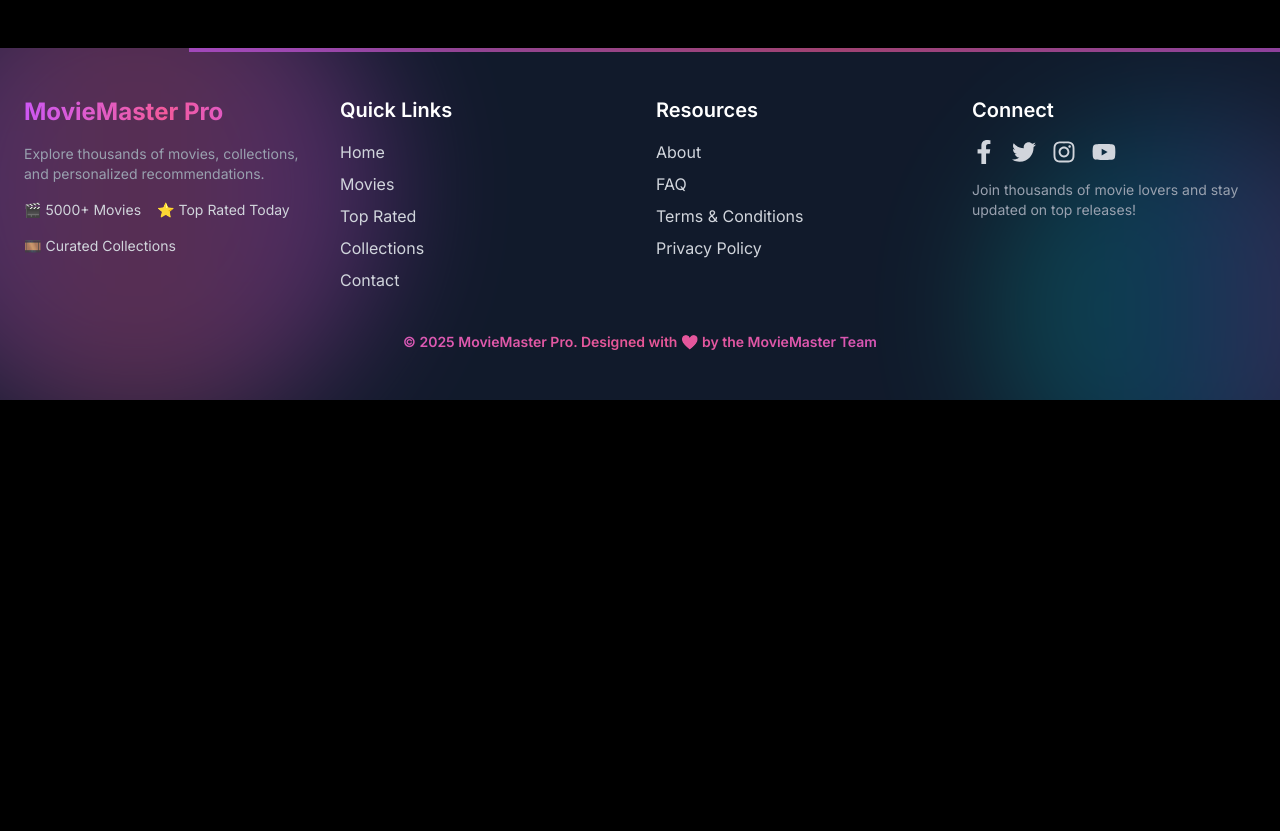
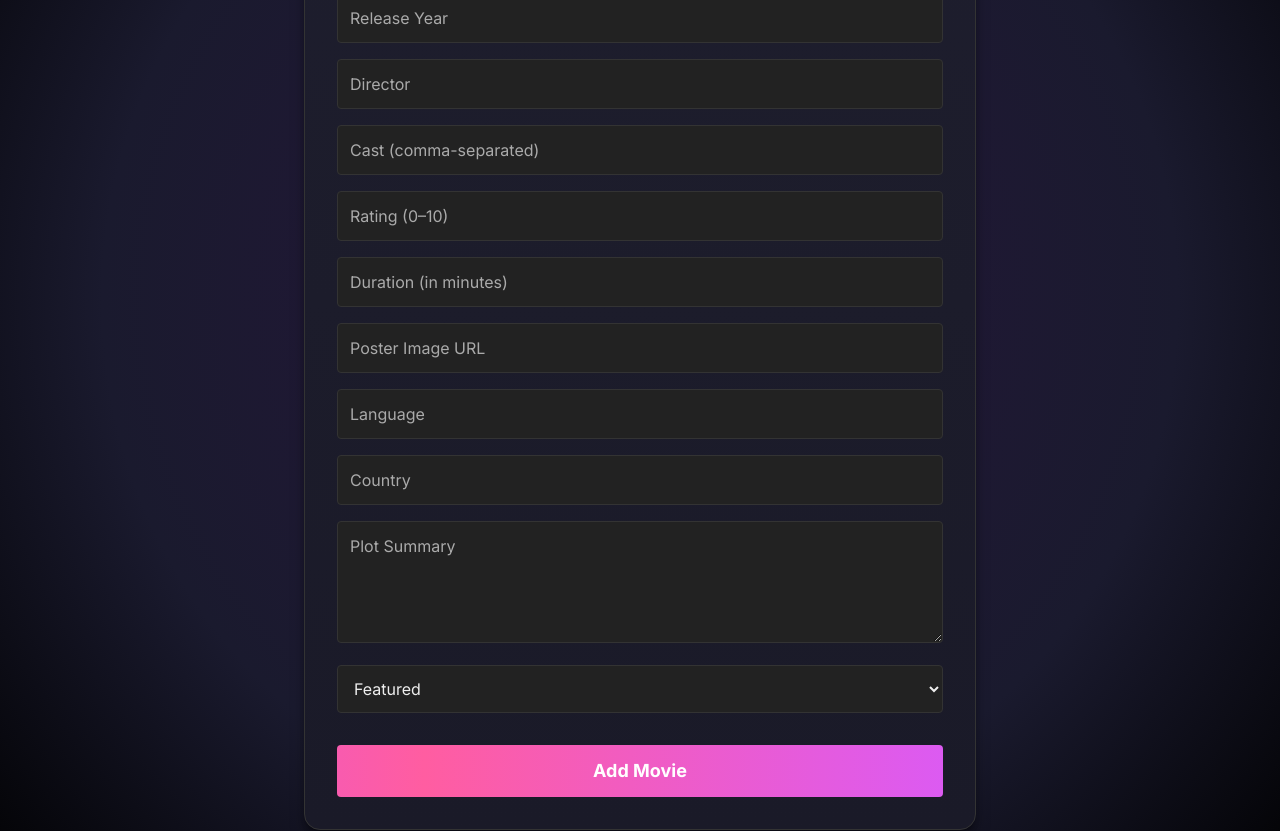
Before and after one commit to imran072022/movie-master-pro-client, a React (Vite) app: page /movies/add in a window 1280 px wide. Shown: the part 400-1231 px from the top of the page. Before the commit the page ends 800 px from the top, so only its background shows below. Built offline with nearby package versions, Linux system fonts and the light colour scheme; no server answers.

Commit message:
my collection page created, backend for it done, moviecard has been modified for it

```diff
--- a/package.json
+++ b/package.json
@@ -23,6 +23,7 @@
     "react-hot-toast": "^2.6.0",
     "react-icons": "^5.5.0",
     "react-router": "^7.9.6",
+    "sweetalert2": "^11.26.3",
     "swiper": "^12.0.3",
     "tailwindcss": "^4.1.17",
     "zod": "^4.1.13"
--- a/src/Components/MovieCard.jsx
+++ b/src/Components/MovieCard.jsx
@@ -1,40 +1,49 @@
 import React from "react";
 import { Link } from "react-router";
 
-const MovieCard = ({ _id, title, releaseYear, posterUrl, genre, rating }) => {
+const MovieCard = ({
+  _id,
+  title,
+  releaseYear,
+  posterUrl,
+  genre,
+  rating,
+  showActions = false,
+  onEdit = () => {},
+  onDelete = () => {},
+}) => {
   return (
-    <div
-      className="
-      w-[210px]
-      bg-[#161722]
-      border border-[#2a2c3a]
-      rounded-xl
-      overflow-hidden
-      flex flex-col
-      hover:-translate-y-1 hover:opacity-90 hover:shadow-lg
-      transition-all duration-200
-      cursor-pointer
-    "
-    >
+    <div className="w-[210px] bg-[#161722] border border-[#2a2c3a] rounded-xl overflow-hidden flex flex-col cursor-pointer">
       {/* Poster */}
-      <div className="relative">
+      <div className="relative overflow-hidden">
         <img
           src={posterUrl}
           alt={title}
-          className="w-[210px] h-[290px] object-contain bg-[#0d0f1a]"
+          className="w-[210px] h-[290px] object-cover transition-transform duration-300 ease-out hover:scale-105"
         />
 
         {/* Rating badge */}
-        <span
-          className="
-          absolute top-2 right-2
-          bg-black/70 text-yellow-400
-          text-sm font-semibold
-          px-2 py-1 rounded-md
-        "
-        >
+        <span className="absolute top-2 right-2 bg-black/70 text-yellow-400 text-sm font-semibold px-2 py-1 rounded-md">
           ⭐ {rating}
         </span>
+
+        {/* Edit/Delete buttons */}
+        {showActions && (
+          <div className="absolute top-2 left-2 flex gap-2">
+            <button
+              onClick={() => onEdit(_id)}
+              className="bg-purple-600 text-white px-2 py-1 rounded text-xs shadow-md backdrop-blur-sm bg-black/30 hover:bg-purple-700 transition-all"
+            >
+              Edit
+            </button>
+            <button
+              onClick={() => onDelete(_id)}
+              className="bg-red-600 text-white px-2 py-1 rounded text-xs shadow-md backdrop-blur-sm bg-black/30 hover:bg-red-700 transition-all"
+            >
+              Delete
+            </button>
+          </div>
+        )}
       </div>
 
       {/* Info */}
@@ -43,7 +52,6 @@ const MovieCard = ({ _id, title, releaseYear, posterUrl, genre, rating }) => {
           <h2 className="text-white text-base font-semibold line-clamp-2">
             {title}
           </h2>
-
           <p className="text-gray-400 text-sm mt-1">
             {genre} • {releaseYear}
           </p>
@@ -51,16 +59,7 @@ const MovieCard = ({ _id, title, releaseYear, posterUrl, genre, rating }) => {
 
         <Link
           to={`/movie/${_id}`}
-          className="
-            mt-3 w-full
-            border border-gray-600
-            text-gray-200
-            py-[6px] rounded
-            hover:bg-gray-700
-            transition-colors duration-200
-            cursor-pointer
-            text-center
-          "
+          className="mt-3 w-full border border-gray-600 text-gray-200 py-[6px] rounded hover:bg-gray-700 transition-colors duration-200 cursor-pointer text-center"
         >
           Details
         </Link>
--- a/src/Pages/AddMovies.jsx
+++ b/src/Pages/AddMovies.jsx
@@ -1,7 +1,135 @@
-import React from "react";
+import React, { useState, useContext } from "react";
+import { AuthContext } from "../Providers/AuthProvider";
+import { motion } from "framer-motion";
+import toast from "react-hot-toast";
 
-const AddMovies = () => {
-  return <div className="text-white">add movies</div>;
+const AddMovie = () => {
+  const { user } = useContext(AuthContext);
+
+  const handleSubmit = (e) => {
+    e.preventDefault();
+    const form = e.target;
+    const newMovie = {
+      title: form.title.value,
+      genre: form.genre.value,
+      releaseYear: parseInt(form.releaseYear.value),
+      director: form.director.value,
+      cast: form.cast.value.split(",").map((c) => c.trim("")),
+      rating: parseFloat(form.rating.value),
+      duration: parseInt(form.duration.value),
+      plotSummary: form.plotSummary.value,
+      posterUrl: form.posterUrl.value,
+      language: form.language.value,
+      country: form.country.value,
+      featured: form.featured.value === "true",
+      addedBy: user.email,
+    };
+    console.log("Movie to add:", newMovie);
+
+    fetch("http://localhost:3000/movies/add", {
+      method: "POST",
+      headers: {
+        "content-type": "application/json",
+      },
+      body: JSON.stringify(newMovie),
+    })
+      .then((res) => res.json())
+      .then((data) => {
+        console.log(data);
+        toast.success("Movie successfully added!");
+      });
+  };
+
+  const inputs = [
+    { name: "title", placeholder: "Movie Title", type: "text" },
+    { name: "genre", placeholder: "Genre (e.g., Action, Drama)", type: "text" },
+    { name: "releaseYear", placeholder: "Release Year", type: "number" },
+    { name: "director", placeholder: "Director", type: "text" },
+    { name: "cast", placeholder: "Cast (comma-separated)", type: "text" },
+    {
+      name: "rating",
+      placeholder: "Rating (0–10)",
+      type: "number",
+      step: "0.1",
+    },
+    { name: "duration", placeholder: "Duration (in minutes)", type: "number" },
+    { name: "posterUrl", placeholder: "Poster Image URL", type: "url" },
+    { name: "language", placeholder: "Language", type: "text" },
+    { name: "country", placeholder: "Country", type: "text" },
+  ];
+
+  return (
+    <div
+      className="relative min-h-screen flex justify-center items-center p-4 overflow-hidden py-14 md:py-24"
+      style={{
+        background:
+          "radial-gradient(circle at center, #25163b 0%, #1a1a2e 60%, #000000 100%)",
+      }}
+    >
+      {/* Form with entrance animation */}
+      <motion.form
+        onSubmit={handleSubmit}
+        className="relative w-full max-w-2xl p-8 rounded-2xl shadow-lg shadow-black/50"
+        style={{
+          background: "linear-gradient(180deg, #1e1e2e, #1a1a28)",
+          border: "1px solid #333",
+        }}
+        initial={{ opacity: 0, y: 50 }}
+        animate={{ opacity: 1, y: 0 }}
+        transition={{ duration: 0.8, ease: "easeOut" }}
+      >
+        <h2 className="text-3xl font-bold text-center mb-6 text-[#eee]">
+          Add New Movie
+        </h2>
+
+        {/* Inputs */}
+
+        {inputs.map((input) => (
+          <motion.input
+            key={input.name}
+            type={input.type}
+            name={input.name}
+            placeholder={input.placeholder}
+            step={input.step}
+            required
+            animate={{ scale: 1 }}
+            whileFocus={{ scale: 1.02 }}
+            transition={{ duration: 0.2 }}
+            className="w-full p-3 rounded bg-[#222] border border-[#333] placeholder-[#aaa] text-[#eee] focus:border-[#d65aff] focus:shadow-[0_0_8px_#d65aff55] focus:outline-none mb-4"
+          />
+        ))}
+
+        {/* Plot summary */}
+        <textarea
+          name="plotSummary"
+          placeholder="Plot Summary"
+          required
+          rows={4}
+          className="w-full p-3 rounded bg-[#222] border border-[#333] placeholder-[#aaa] text-[#eee] focus:border-[#d65aff] focus:shadow-[0_0_8px_#d65aff55] focus:outline-none mb-4"
+        />
+
+        {/* Featured select */}
+        <select
+          name="featured"
+          className="w-full p-3 rounded bg-[#222] border border-[#333] text-[#eee] focus:border-[#d65aff] focus:shadow-[0_0_8px_#d65aff55] focus:outline-none mb-4"
+        >
+          <option value="true">Featured</option>
+          <option value="false">Not Featured</option>
+        </select>
+
+        {/* Submit button with subtle hover animation */}
+        <motion.button
+          type="submit"
+          className="w-full p-3 mt-4 rounded text-white font-bold text-lg btn-gradient-animate"
+          whileHover={{ scale: 1.03, boxShadow: "0 0 12px #d65aff55" }}
+          whileTap={{ scale: 0.98 }}
+          transition={{ duration: 0.2 }}
+        >
+          Add Movie
+        </motion.button>
+      </motion.form>
+    </div>
+  );
 };
 
-export default AddMovies;
+export default AddMovie;
--- a/src/Pages/Login.jsx
+++ b/src/Pages/Login.jsx
@@ -1,4 +1,4 @@
-import React, { useContext, useState } from "react";
+import React, { useContext } from "react";
 import { FcGoogle } from "react-icons/fc";
 import { motion } from "framer-motion";
 import { Link, useLocation, useNavigate } from "react-router";
--- a/src/Pages/MovieDetails.jsx
+++ b/src/Pages/MovieDetails.jsx
@@ -56,12 +56,10 @@ const MovieDetails = () => {
                 <span className="font-semibold">Featured:</span>{" "}
                 <span
                   className={
-                    movie.featured === "true"
-                      ? "text-green-400"
-                      : "text-red-400"
+                    movie.featured === true ? "text-green-400" : "text-red-400"
                   }
                 >
-                  {movie.featured === "true" ? "Yes" : "No"}
+                  {movie.featured === true ? "Yes" : "No"}
                 </span>
               </p>
             </div>
--- a/src/Pages/MyCollection.jsx
+++ b/src/Pages/MyCollection.jsx
@@ -1,7 +1,40 @@
-import React from "react";
+import React, { useContext, useEffect, useState } from "react";
+import { AuthContext } from "../Providers/AuthProvider";
+import MovieCard from "../Components/MovieCard";
 
 const MyCollection = () => {
-  return <div className="text-white">My collection page</div>;
+  const { user } = useContext(AuthContext);
+  const [movies, setMovies] = useState([]);
+  useEffect(() => {
+    if (user?.email) {
+      fetch(`http://localhost:3000/movies/my-collection?addedBy=${user.email}`)
+        .then((res) => res.json())
+        .then((data) => {
+          console.log(data);
+          setMovies(data);
+        })
+        .catch((error) => console.log(error));
+    }
+  }, [user.email]);
+
+  return (
+    <div className="max-w-7xl mx-auto my-20">
+      <h2 className="font-bold text-3xl text-white roboto text-center mt-4 mb-12">
+        My Movie Collection
+      </h2>
+      <div className="grid grid-cols-2 md:grid-cols-4 lg:grid-cols-5 gap-6">
+        {movies.length > 0 ? (
+          movies.map((movie) => (
+            <MovieCard key={movie._id} {...movie} showActions={true} />
+          ))
+        ) : (
+          <p className="text-gray-300 col-span-full text-center">
+            No movies found.
+          </p>
+        )}
+      </div>
+    </div>
+  );
 };
 
 export default MyCollection;
--- a/src/index.css
+++ b/src/index.css
@@ -33,7 +33,6 @@ body {
   background-size: 200% 200%;
   animation: gradient-x 10s linear infinite;
 }
-
 .animate-gradient-bg {
   background-size: 200% 200%;
   animation: gradient-bg 12s ease infinite;
```
Also changed, not shown: 1 other file (tests, documents, lock files or other folders).
